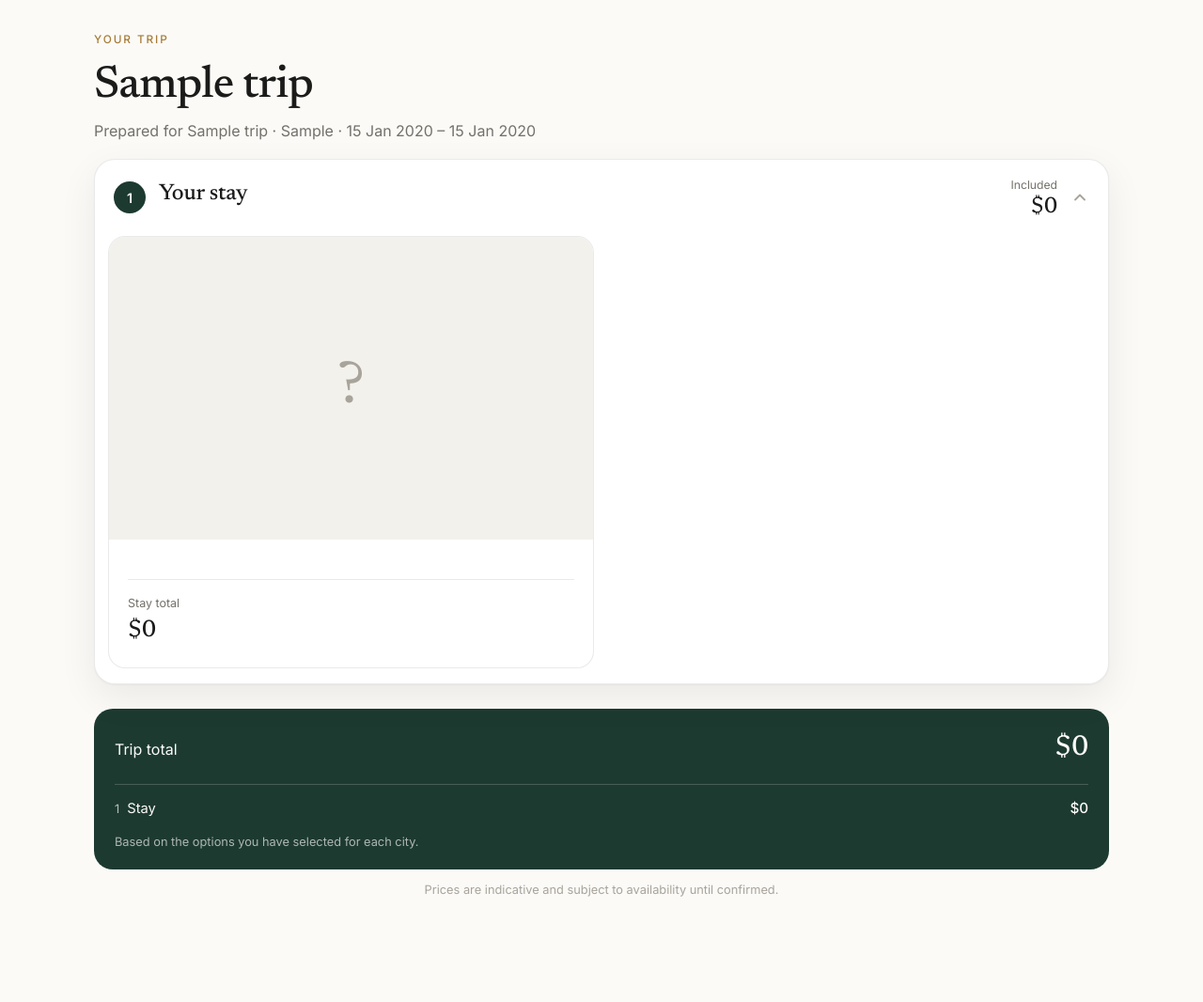
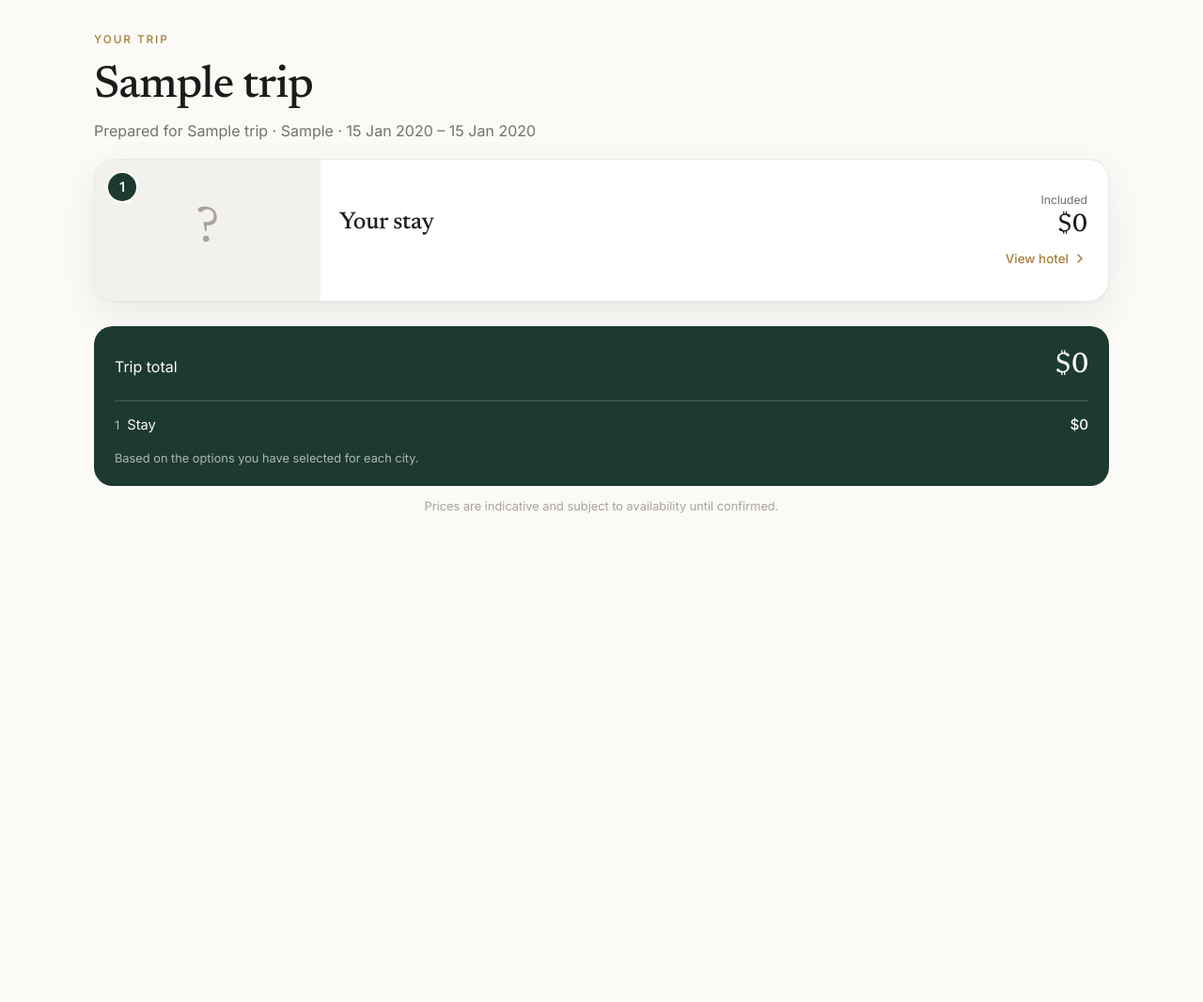
Before and after one commit to adiii0209/Flight-Query-Parser, a Flask app: template hotel_offers/templates/hotel_offers/trip_client.html in a window 1280 px wide. Shown: the part 57-1123 px from the top of the page at 94% size. After the commit the page ends 603 px from the top, so only its background shows below. Run offline with Flask 3, Linux system fonts and the light colour scheme; the template is opened without the code that fills it: most values are stand-ins (such as "Sample title", 1, 10 or a date in 2020); some libraries are stand-ins or nearby versions.

Commit message:
Trips client: city cards list, each opening its own page with the hotel options (back button, scroll restored, total at top right)
Co-Authored-By: Claude Sonnet 5.5 <noreply@anthropic.com>

```diff
--- a/hotel_offers/static/trips/trip_client.css
+++ b/hotel_offers/static/trips/trip_client.css
@@ -69,23 +69,7 @@
 /* city cards: one per city and dates, opening to the hotel options */
 .tc-help{margin-top:14px;color:var(--mute);font-size:.92rem;background:var(--surface-2);border-radius:14px;padding:10px 14px;max-width:640px}
 .tc-help b{color:var(--text)}
-.cg-list{display:grid;gap:14px}
-.cg{background:var(--surface);border:1px solid var(--line);border-radius:22px;overflow:hidden;box-shadow:0 1px 2px rgba(20,20,10,.04),0 14px 40px rgba(20,20,10,.07)}
-.cg-head{display:flex;align-items:center;gap:14px;width:100%;text-align:left;padding:18px 20px}
 .cg-n{flex:0 0 auto;width:34px;height:34px;border-radius:50%;background:var(--cta);color:var(--cta-fg);display:grid;place-items:center;font-size:.9rem;font-weight:600}
-.cg-title{flex:1;min-width:0;display:flex;flex-direction:column;gap:2px}
-.cg-title h2{font-family:var(--serif);font-weight:500;font-size:1.5rem;line-height:1.15;letter-spacing:-.01em}
-.cg-sub{color:var(--mute);font-size:.88rem}
-.cg-pick{font-size:.9rem;margin-top:3px;overflow:hidden;text-overflow:ellipsis;white-space:nowrap}
-.cg-pick i{font-style:normal;font-size:.68rem;text-transform:uppercase;letter-spacing:.08em;color:var(--gold);margin-right:7px}
-.cg-right{flex:0 0 auto;display:flex;flex-direction:column;align-items:flex-end;gap:1px}
-.cg-right small{color:var(--mute);font-size:.76rem}
-.cg-right b{font-family:var(--serif);font-weight:500;font-size:1.5rem;line-height:1.1}
-.cg-chev{flex:0 0 auto;color:var(--faint);transition:transform .3s var(--out)}
-.cg.open .cg-chev{transform:rotate(180deg)}
-.cg-body{display:none;padding:0 14px 16px}
-.cg.open .cg-body{display:block}
-.cg-opts{display:grid;gap:16px;grid-template-columns:repeat(auto-fill,minmax(min(100%,400px),1fr))}
 .co{border:1px solid var(--line);border-radius:18px;overflow:hidden;background:var(--surface);display:flex;flex-direction:column;transition:border-color .2s,box-shadow .2s}
 .co.is-sel{border-color:var(--cta);box-shadow:0 0 0 1px var(--cta)}
 .co-body{padding:16px 18px 18px;display:flex;flex-direction:column;gap:12px;flex:1}
@@ -111,13 +95,54 @@
 .tc-sum li small{opacity:.65;font-size:.8rem;overflow:hidden;text-overflow:ellipsis;white-space:nowrap}
 .tc-sum li b{font-family:var(--sans);font-weight:500;font-size:.95rem;font-size:.95rem}
 .tc-sum p{margin:14px 0 0;opacity:.65;font-size:.8rem}
-@media(max-width:520px){.cg-head{padding:16px 14px;gap:10px}.cg-title h2{font-size:1.3rem}.cg-right b{font-size:1.25rem}.cg-body{padding:0 10px 12px}}
 
 /* hotel cards inside a city card */
-.cg-opts .tc-card{box-shadow:none}
-.cg-opts .tc-card.is-sel{border-color:var(--cta);box-shadow:0 0 0 1px var(--cta)}
 .tc-top{justify-content:space-between}
 .co-room{background:var(--surface-2);border-radius:14px;padding:12px 14px;display:grid;gap:8px}
 .co-room-h{display:flex;justify-content:space-between;align-items:baseline}
 .co-room-h span{font-weight:600}
 .co-room small{color:var(--mute);font-size:.78rem}
+
+/* list of city cards */
+.cc-list{display:grid;gap:16px}
+.cc{display:grid;grid-template-columns:minmax(0,240px) minmax(0,1fr) auto;gap:0;align-items:stretch;background:var(--surface);border:1px solid var(--line);border-radius:22px;overflow:hidden;color:inherit;box-shadow:0 1px 2px rgba(20,20,10,.04),0 14px 40px rgba(20,20,10,.07);transition:transform .25s var(--out),box-shadow .25s}
+.cc:hover{transform:translateY(-2px);box-shadow:0 2px 4px rgba(20,20,10,.06),0 22px 50px rgba(20,20,10,.14)}
+.cc:active{transform:scale(.99)}
+.cc-media{position:relative;min-height:150px;background:var(--surface-2)}
+.cc-media img{position:absolute;inset:0;width:100%;height:100%;object-fit:cover}
+.cc-ph{position:absolute;inset:0;display:grid;place-items:center;font-family:var(--serif);font-size:3.4rem;color:var(--faint)}
+.cc-media .cg-n{position:absolute;top:12px;left:12px;border:2px solid var(--surface)}
+.cc-tag{position:absolute;left:12px;bottom:12px;background:rgba(0,0,0,.6);color:#fff;font-size:.74rem;padding:3px 10px;border-radius:99px;backdrop-filter:blur(6px)}
+.cc-body{padding:18px 20px;display:flex;flex-direction:column;gap:4px;justify-content:center;min-width:0}
+.cc-body h2{font-family:var(--serif);font-weight:500;font-size:1.6rem;line-height:1.15;letter-spacing:-.01em}
+.cc-dates{color:var(--mute);font-size:.9rem}
+.cc-hotel{margin-top:6px;font-size:.92rem;overflow:hidden;text-overflow:ellipsis;white-space:nowrap}
+.cc-hotel i{font-style:normal;font-size:.68rem;text-transform:uppercase;letter-spacing:.08em;color:var(--gold);margin-right:7px}
+.cc-price{padding:18px 22px;display:flex;flex-direction:column;align-items:flex-end;justify-content:center;gap:2px;text-align:right}
+.cc-price small{color:var(--mute);font-size:.76rem}
+.cc-price b{font-family:var(--serif);font-weight:500;font-size:1.7rem;line-height:1.1}
+.cc-go{display:inline-flex;align-items:center;gap:4px;margin-top:8px;font-size:.84rem;font-weight:500;color:var(--gold)}
+.cc-chev{transform:rotate(-90deg);width:16px;height:16px}
+
+/* a city's page */
+.cp-bar{padding:14px 0 4px}
+.cp-back{display:inline-flex;align-items:center;gap:4px;height:38px;padding:0 14px 0 8px;border-radius:99px;background:var(--surface-2);font-size:.88rem;font-weight:500}
+.cp-head{display:flex;align-items:center;gap:14px;padding:14px 0 18px}
+.cp-title{flex:1;min-width:0}
+.cp-title h1{font-family:var(--serif);font-weight:500;font-size:clamp(1.8rem,5.5vw,2.6rem);line-height:1.1;letter-spacing:-.02em}
+.cp-title p{color:var(--mute);font-size:.92rem;margin-top:2px}
+.cp-total{text-align:right;flex:0 0 auto}
+.cp-total small{display:block;color:var(--mute);font-size:.76rem;text-transform:uppercase;letter-spacing:.07em}
+.cp-total b{font-family:var(--serif);font-weight:500;font-size:clamp(1.5rem,5vw,2.1rem);line-height:1.1}
+.cp-opts{display:grid;gap:20px;grid-template-columns:repeat(auto-fill,minmax(min(100%,400px),1fr));margin-top:16px}
+.cp-done{display:flex;justify-content:center;align-items:center;height:48px;margin:26px auto 8px;max-width:340px;border-radius:99px;background:var(--cta);color:var(--cta-fg);font-weight:500}
+body.in-city .tc-mapsec:not(.full),body.in-city .tc-fab:not(.over),body.in-city #tcNote{display:none}
+@media(max-width:620px){
+  .cc{grid-template-columns:1fr auto}
+  .cc-media{grid-column:1/-1;min-height:160px}
+  .cc-body{padding:14px 0 16px 18px}
+  .cc-price{padding:14px 18px 16px 8px}
+  .cc-go span,.cc-go{font-size:.8rem}
+}
+
+.cp-opts .tc-card.is-sel{border-color:var(--cta);box-shadow:0 0 0 1px var(--cta)}
--- a/hotel_offers/static/trips/trip_client.js
+++ b/hotel_offers/static/trips/trip_client.js
@@ -1,15 +1,15 @@
-/* Trips: public client page. One card per city and dates; open it to compare the hotel options and pick one.
+/* Trips: public client page. A card per city and dates; a card opens that city's page with the hotel options to pick from.
    The pick is saved on the trip (the agent sees it). The trip total adds up the selected option of every city. */
 (function (TT) {
   const slug = document.body.dataset.slug, wa = (document.body.dataset.wa || '').replace(/\D/g, '');
   const root = TT.$('#trip');
-  let data = null, groups = [], selection = {}, map = null, chipSel = null, savedY = 0;
-  const openGroups = new Set();
+  let data = null, groups = [], selection = {}, map = null, chipSel = null, savedY = 0, listY = 0, current = null;
 
   const PIN = '<svg viewBox="0 0 24 24" width="18" height="18" fill="none" stroke="currentColor" stroke-width="2" stroke-linecap="round" stroke-linejoin="round"><path d="M12 21s-7-6.2-7-11.2A7 7 0 0 1 19 9.8C19 14.8 12 21 12 21z"/><circle cx="12" cy="10" r="2.5"/></svg>';
   const CLOSE = '<svg viewBox="0 0 24 24" width="18" height="18" fill="none" stroke="currentColor" stroke-width="2.2" stroke-linecap="round"><path d="M6 6l12 12M18 6L6 18"/></svg>';
   const EXPAND = '<svg viewBox="0 0 24 24" width="18" height="18" fill="none" stroke="currentColor" stroke-width="2" stroke-linecap="round" stroke-linejoin="round"><path d="M4 9V4h5M20 9V4h-5M4 15v5h5M20 15v5h-5"/></svg>';
-  const CHEV = '<svg class="cg-chev" viewBox="0 0 24 24" width="20" height="20" fill="none" stroke="currentColor" stroke-width="2.2" stroke-linecap="round" stroke-linejoin="round"><path d="M6 9l6 6 6-6"/></svg>';
+  const BACK = '<svg viewBox="0 0 24 24" width="18" height="18" fill="none" stroke="currentColor" stroke-width="2.2" stroke-linecap="round" stroke-linejoin="round"><path d="M15 6l-6 6 6 6"/></svg>';
+  const CHEV = '<svg class="cc-chev" viewBox="0 0 24 24" width="20" height="20" fill="none" stroke="currentColor" stroke-width="2.2" stroke-linecap="round" stroke-linejoin="round"><path d="M6 9l6 6 6-6"/></svg>';
   const CHECK = '<svg viewBox="0 0 24 24" width="16" height="16" fill="none" stroke="currentColor" stroke-width="2.6" stroke-linecap="round" stroke-linejoin="round"><path d="M5 12.5l4.5 4.5L19 7.5"/></svg>';
 
   const cur = () => data.trip.currency;
@@ -48,15 +48,29 @@
       (located ? '<button class="tc-pin" data-id="' + located.id + '">View on map</button>' : '') + '</div></div></article>';
   }
 
-  // ---- one city card
-  function groupHtml(g, gi) {
+  // ---- city card (list page): taps through to that city's page
+  const cityHref = g => '#city/' + encodeURIComponent(g.key);
+
+  function cityCard(g, gi) {
     const multi = g.options.length > 1, sel = g.selectedOption;
-    return '<article class="cg' + (openGroups.has(g.key) ? ' open' : '') + '" data-g="' + TT.esc(g.key) + '" data-i="' + gi + '">' +
-      '<button type="button" class="cg-head" aria-expanded="' + openGroups.has(g.key) + '"><span class="cg-n">' + (gi + 1) + '</span>' +
-      '<span class="cg-title"><h2>' + TT.esc(g.city || 'Your stay') + '</h2><span class="cg-sub">' + TT.esc(groupDates(g)) + '</span>' +
-      '<span class="cg-pick">' + (multi ? '<i>Selected</i>' : '') + TT.esc(sel.hotel_name) + '</span></span>' +
-      '<span class="cg-right"><small>' + (multi ? plural(g.options.length, 'option') : 'Included') + '</small><b>' + TT.money(sel.total, cur()) + '</b></span>' + CHEV + '</button>' +
-      '<div class="cg-body"><div class="cg-opts">' + g.options.map(o => optionHtml(g, o, multi)).join('') + '</div></div></article>';
+    const photo = (sel.lines.find(l => l.photos.length) || { photos: [] }).photos[0];
+    const media = photo ? '<img src="' + photo + '" alt="" loading="lazy">' : '<div class="cc-ph"><span>' + TT.esc((g.city || '?').slice(0, 1)) + '</span></div>';
+    return '<a class="cc" href="' + cityHref(g) + '" data-g="' + TT.esc(g.key) + '"><div class="cc-media">' + media + '<span class="cg-n">' + (gi + 1) + '</span>' +
+      (multi ? '<span class="cc-tag">' + plural(g.options.length, 'hotel option') + '</span>' : '') + '</div>' +
+      '<div class="cc-body"><h2>' + TT.esc(g.city || 'Your stay') + '</h2><p class="cc-dates">' + TT.esc(groupDates(g)) + '</p>' +
+      '<p class="cc-hotel">' + (multi ? '<i>Selected</i>' : '') + TT.esc(sel.hotel_name) + '</p></div>' +
+      '<div class="cc-price"><small>' + (multi ? 'Selected' : 'Included') + '</small><b>' + TT.money(sel.total, cur()) + '</b><span class="cc-go">' + (multi ? 'Compare hotels' : 'View hotel') + CHEV + '</span></div></a>';
+  }
+
+  // ---- city page: the hotel options for one city and dates
+  function cityPage(g, gi) {
+    const multi = g.options.length > 1;
+    return '<div class="cp-bar"><a class="cp-back" href="#">' + BACK + 'All cities</a></div>' +
+      '<header class="cp-head"><span class="cg-n">' + (gi + 1) + '</span><div class="cp-title"><h1>' + TT.esc(g.city || 'Your stay') + '</h1><p>' + TT.esc(groupDates(g)) + '</p></div>' +
+      '<div class="cp-total"><small>' + (multi ? 'Selected' : 'Included') + '</small><b>' + TT.money(g.selectedOption.total, cur()) + '</b></div></header>' +
+      (multi ? '<p class="tc-help">' + plural(g.options.length, 'hotel') + ' to choose from. Tap <b>Select</b> on the one you prefer. Your choice is saved and added to the trip total.</p>' : '') +
+      '<div class="cp-opts">' + g.options.map(o => optionHtml(g, o, multi)).join('') + '</div>' +
+      '<a class="cp-done" href="#">Back to all cities</a>';
   }
 
   function summaryHtml() {
@@ -97,13 +111,13 @@
   function render() {
     const t = data.trip, dates = t.start_date ? TT.date(t.start_date) + (t.end_date ? ' – ' + TT.date(t.end_date) : '') : '';
     groups = TT.groupQuotes(data.quotes, selection);
-    if (groups.length === 1) openGroups.add(groups[0].key);
     const pins = TT.groupPins(groups);
-    root.innerHTML = '<section class="tc-hero"><p class="eyebrow">Your trip</p><h1>' + TT.esc(t.title) + '</h1><p class="tc-meta">' +
+    root.innerHTML = '<div id="viewList"><section class="tc-hero"><p class="eyebrow">Your trip</p><h1>' + TT.esc(t.title) + '</h1><p class="tc-meta">' +
       [t.client_name && 'Prepared for ' + t.client_name, t.destination, dates].filter(Boolean).map(TT.esc).join(' · ') + '</p>' +
-      (groups.some(g => g.options.length > 1) ? '<p class="tc-help">Some cities have more than one hotel to choose from. Open a city to compare, then tap <b>Select</b> on the one you prefer.</p>' : '') + '</section>' +
-      '<div class="cg-list" id="cgList">' + groups.map(groupHtml).join('') + '</div><div id="sumHost">' + summaryHtml() + '</div>' + mapSection(pins) +
-      '<p class="tc-note">Prices are indicative and subject to availability until confirmed.</p>';
+      (groups.some(g => g.options.length > 1) ? '<p class="tc-help">Open a city to see its hotels. Where there is more than one, you can choose the one you prefer.</p>' : '') + '</section>' +
+      '<div class="cc-list" id="ccList"></div><div id="sumHost"></div></div><div id="viewCity" hidden></div>' + mapSection(pins) +
+      '<p class="tc-note" id="tcNote">Prices are indicative and subject to availability until confirmed.</p>';
+    drawList();
     if (TT.$('#tcMap')) {
       map = TT.createMap(TT.$('#tcMap'), { onSelect: id => selectChip(id) });
       map.render(pins);
@@ -114,37 +128,55 @@
     }
     const a = TT.$('#navWa');
     if (wa) a.href = 'https://wa.me/' + wa + '?text=' + encodeURIComponent('Hi, about my trip: ' + t.title); else a.hidden = true;
+    route();
   }
 
-  // re-draw one city card and the total after a selection (the rest of the page, and the map, stay as they are)
-  function refreshAfterSelect(groupKey) {
+  const drawList = () => { TT.$('#ccList').innerHTML = groups.map(cityCard).join(''); TT.$('#sumHost').innerHTML = summaryHtml(); };
+
+  // ---- routing: "#" is the list of cities, "#city/<key>" a city's page (the browser's back button works)
+  function route() {
+    const m = location.hash.match(/^#city\/(.+)$/), key = m ? decodeURIComponent(m[1]) : null;
+    const gi = key ? groups.findIndex(g => g.key === key) : -1;
+    const list = TT.$('#viewList'), city = TT.$('#viewCity');
+    document.body.classList.toggle('in-city', gi >= 0);
+    if (gi < 0) {
+      current = null; city.hidden = true; list.hidden = false;
+      if (TT.$('#tcMapSec.full')) setFull(false);
+      window.scrollTo({ top: listY, behavior: 'instant' });
+      return;
+    }
+    if (current === null) listY = window.scrollY || listY;
+    current = key; list.hidden = true; city.hidden = false;
+    city.innerHTML = cityPage(groups[gi], gi);
+    window.scrollTo({ top: 0, behavior: 'instant' });
+  }
+  window.addEventListener('hashchange', route);
+
+  // re-draw what depends on the selection (the city page you are on, the city cards and the trip total)
+  function refresh() {
     groups = TT.groupQuotes(data.quotes, selection);
-    const gi = groups.findIndex(g => g.key === groupKey), old = TT.$('.cg[data-g="' + CSS.escape(groupKey) + '"]');
-    if (gi >= 0 && old) { const tmp = document.createElement('div'); tmp.innerHTML = groupHtml(groups[gi], gi); old.replaceWith(tmp.firstChild); }
-    TT.$('#sumHost').innerHTML = summaryHtml();
+    drawList();
+    if (current !== null) {
+      const gi = groups.findIndex(g => g.key === current), y = window.scrollY;
+      if (gi >= 0) { TT.$('#viewCity').innerHTML = cityPage(groups[gi], gi); window.scrollTo({ top: y, behavior: 'instant' }); }
+    }
   }
 
   async function choose(groupKey, optionKey) {
     const before = Object.assign({}, selection);
-    selection[groupKey] = optionKey; refreshAfterSelect(groupKey);
+    selection[groupKey] = optionKey; refresh();
     try {
       const r = await TT.api('/api/public/trips/' + encodeURIComponent(slug) + '/select', { method: 'POST', json: { group: groupKey, option: optionKey } });
       selection = r.selection;
     } catch (err) {
-      selection = before; refreshAfterSelect(groupKey); TT.toast(err.message || 'Could not save your choice', 'err');
+      selection = before; refresh(); TT.toast(err.message || 'Could not save your choice', 'err');
     }
   }
 
   root.addEventListener('click', e => {
     const pick = e.target.closest('.co-pick');
     if (pick) { if (!pick.classList.contains('on')) choose(pick.dataset.g, pick.dataset.o); return; }
-    const head = e.target.closest('.cg-head');
-    if (head) {
-      const card = head.closest('.cg'), key = card.dataset.g, open = !card.classList.contains('open');
-      card.classList.toggle('open', open); head.setAttribute('aria-expanded', open);
-      open ? openGroups.add(key) : openGroups.delete(key);
-      return;
-    }
+    if (e.target.closest('.cc')) { listY = window.scrollY; return; }  // remember where the list was; the link itself changes the page
     const b = e.target.closest('.tc-pin, .tc-chip');
     if (!b || !map) return;
     const id = +b.dataset.id;
```
